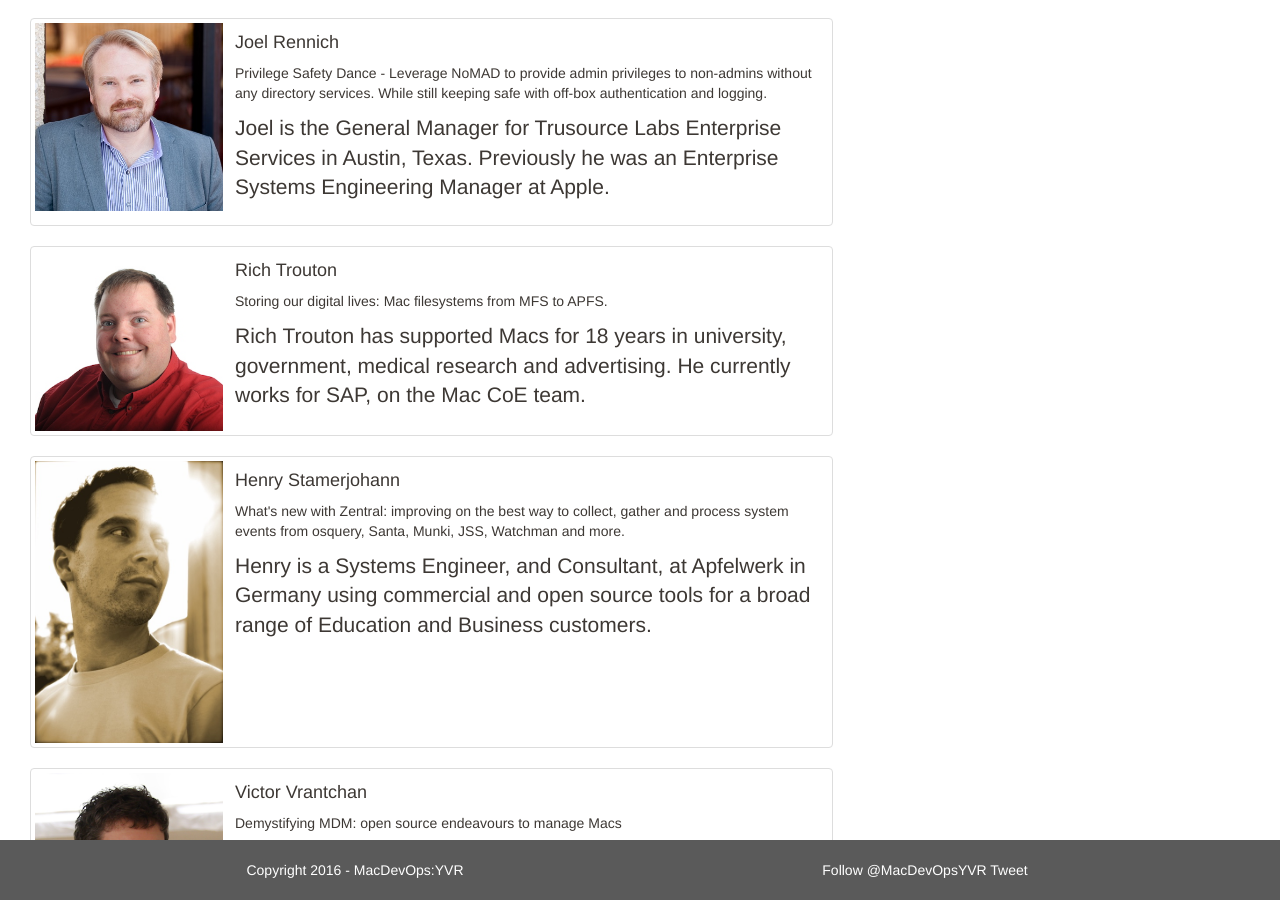
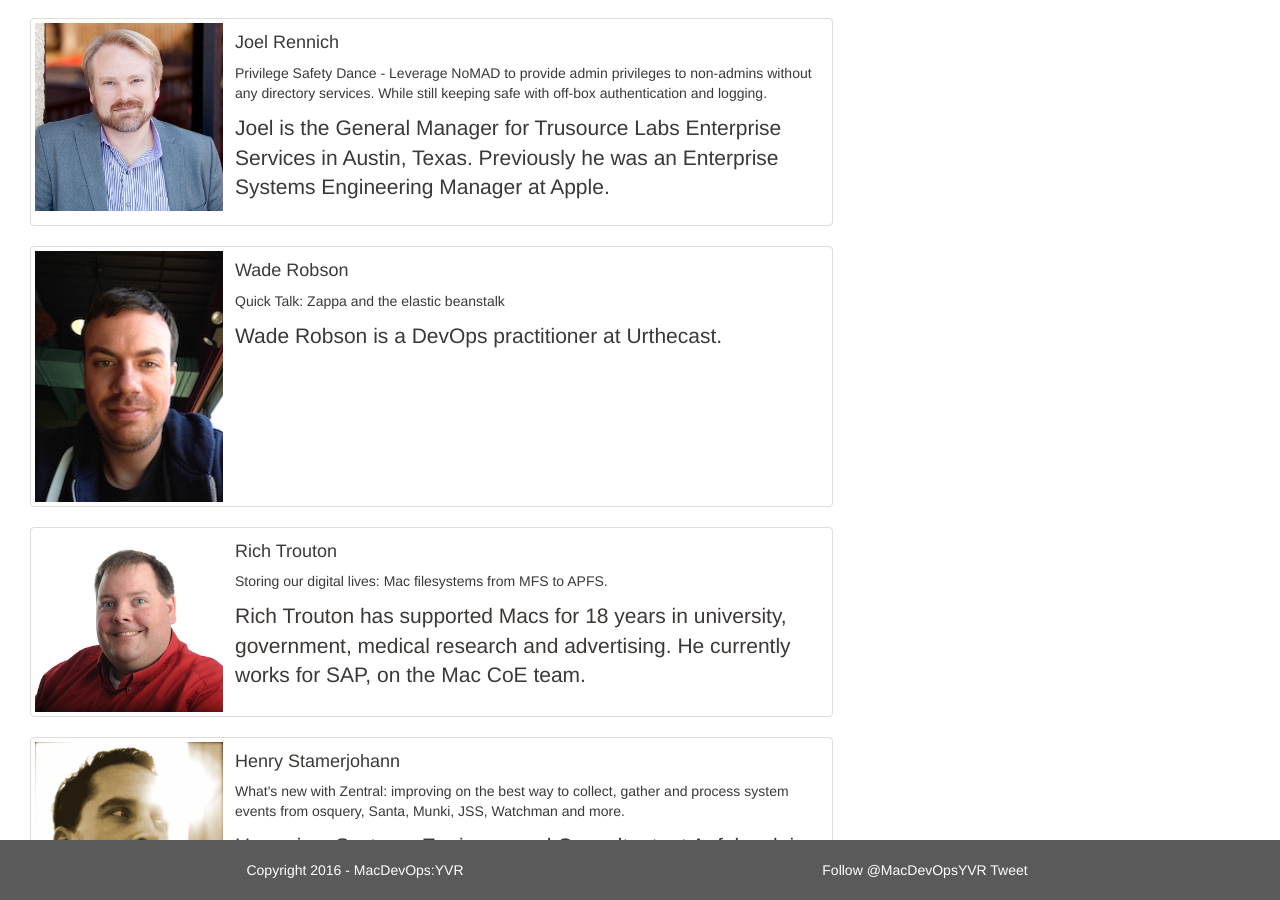
Before and after one commit to macdevopsyvr/macdevopsyvr.github.io, a Jekyll site: the page built from speakers/index.md, in a window 1280 px wide and 900 px high, scrolled down 3758 px. Built offline with Jekyll 4.4.1, drawn with Linux system fonts in a browser that asks for light colours; comment, search, counter and statistics services are not loaded.

Commit message:
Wade is go
Go Wade Go

```diff
--- a/speakers/index.md
+++ b/speakers/index.md
@@ -178,6 +178,18 @@ and security risks.
 </div>
 
 <div class="col-xs-12 pull-left thumbnail">
+  <img class="vid-thumb" src="/assets/robson.jpg">
+  <div class="responsive">
+    <h4>Wade Robson</h4>
+    <p>
+      Quick Talk: Zappa and the elastic beanstalk</p>
+    <p class="lead">
+      Wade Robson is a DevOps practitioner at Urthecast.
+    </p>
+  </div>
+</div>
+
+<div class="col-xs-12 pull-left thumbnail">
   <img class="vid-thumb" src="/assets/rtrouton_headshotSML.jpg">
   <div class="responsive">
     <h4>Rich Trouton</h4>
```
Also changed, not shown: assets/vid_thumbs/wade2crop.png (added).
